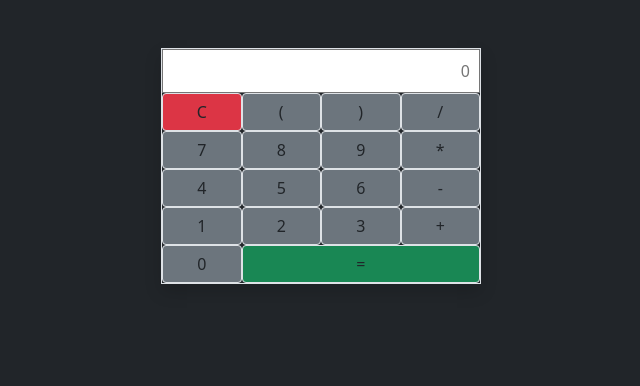
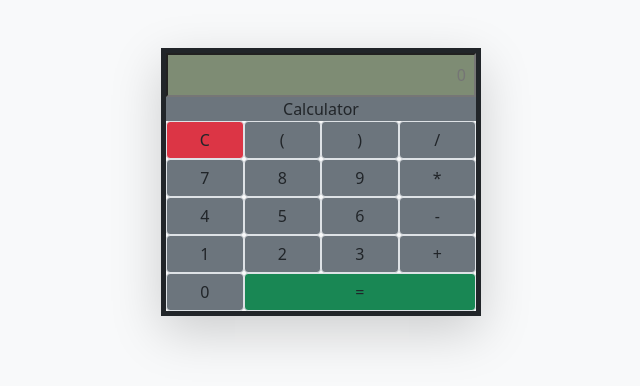
Before and after one commit to MazharulDev/simple-calculator, a plain HTML site: page index.html in a window 1280 px wide. Shown: the whole page, without its empty margins (319-959 px from the left). Drawn offline with nearby package versions, Linux system fonts and the light colour scheme.

Commit message:
output color and simple style added

```diff
--- a/index.html
+++ b/index.html
@@ -8,11 +8,12 @@
     <link href="https://cdn.jsdelivr.net/npm/bootstrap@5.1.3/dist/css/bootstrap.min.css" rel="stylesheet" integrity="sha384-1BmE4kWBq78iYhFldvKuhfTAU6auU8tT94WrHftjDbrCEXSU1oBoqyl2QvZ6jIW3" crossorigin="anonymous">
     <link rel="stylesheet" href="style.css">
 </head>
-<body class="bg-dark">
-    <div class="calculator m-auto w-25 h-75 border shadow mt-5">
+<body class="bg-light">
+    <div class="calculator m-auto w-25 border border-5 border-dark shadow-lg mt-5">
         <div class="w-100 bg-secondary">
-            <input class="w-100 p-2 text-end" type="text" name="" id="output" placeholder="0">
+            <input class="w-100 p-2 text-end output-color" type="text" name="" id="output" placeholder="0">
         </div>
+        <p class="text-center bg-secondary margin-title">Calculator</p>
         <div class="row row-cols-4 w-100 m-auto">
             <button id="clear" class="col btn bg-danger border">C</button>
             <button onclick="calc(this.innerText)" class="col btn bg-secondary border">(</button>
@@ -32,10 +33,10 @@
             <button onclick="calc(this.innerText)"  class="col btn bg-secondary border">+</button>
             <button  onclick="calc(this.innerText)" class="col btn bg-secondary border">0</button>
             <button onclick="equal()"  class="col-9 btn bg-success border">=</button>
-          </div>
+        </div>
 
-        </div>
     </div>
+
 
     <script src="js/app.js"></script>
 </body>
--- a/style.css
+++ b/style.css
@@ -2,3 +2,9 @@
     margin: 0;
     padding: 0;
 }
+.output-color{
+    background-color: #7e8c74;
+}
+.margin-title{
+    margin-bottom: 0;
+}
```
